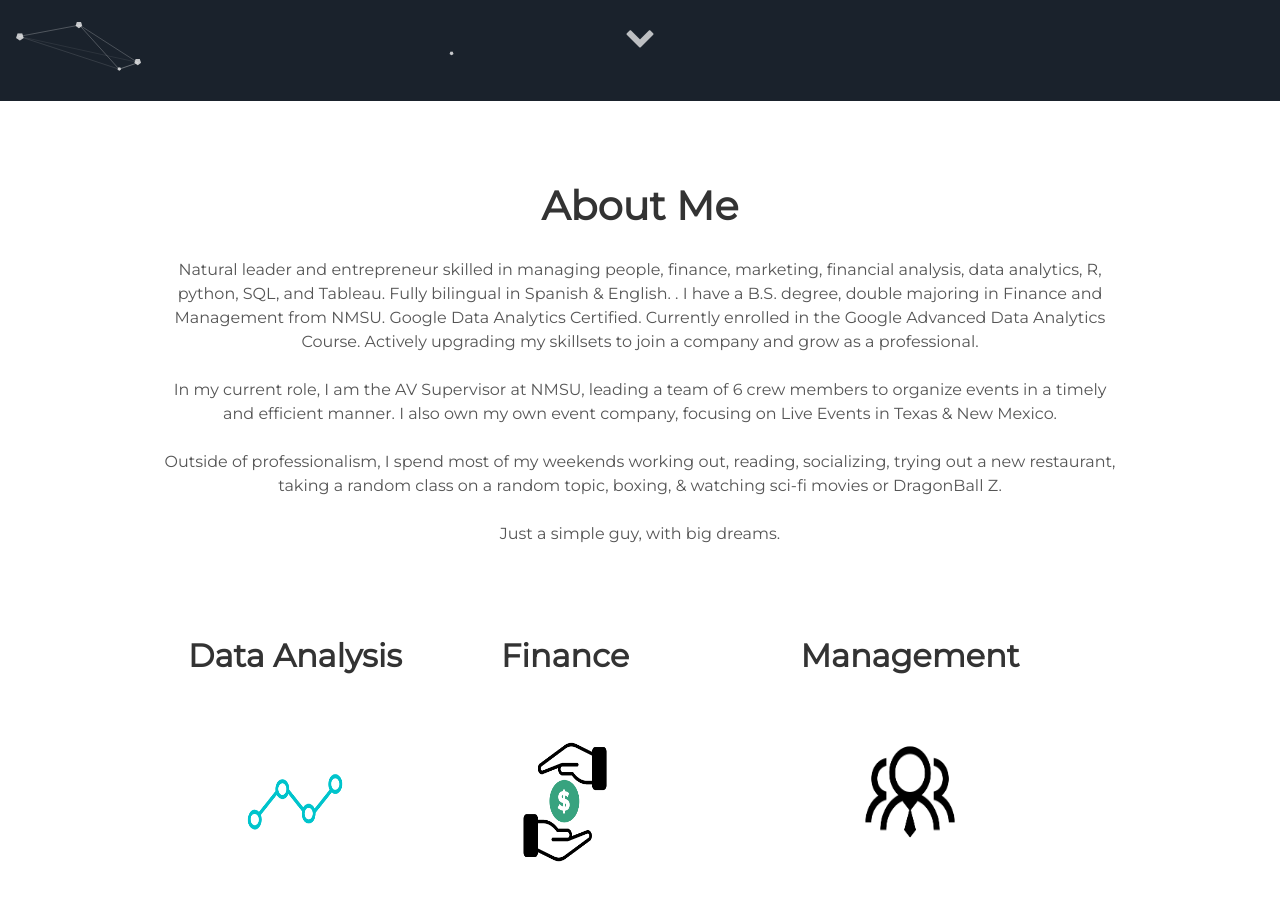
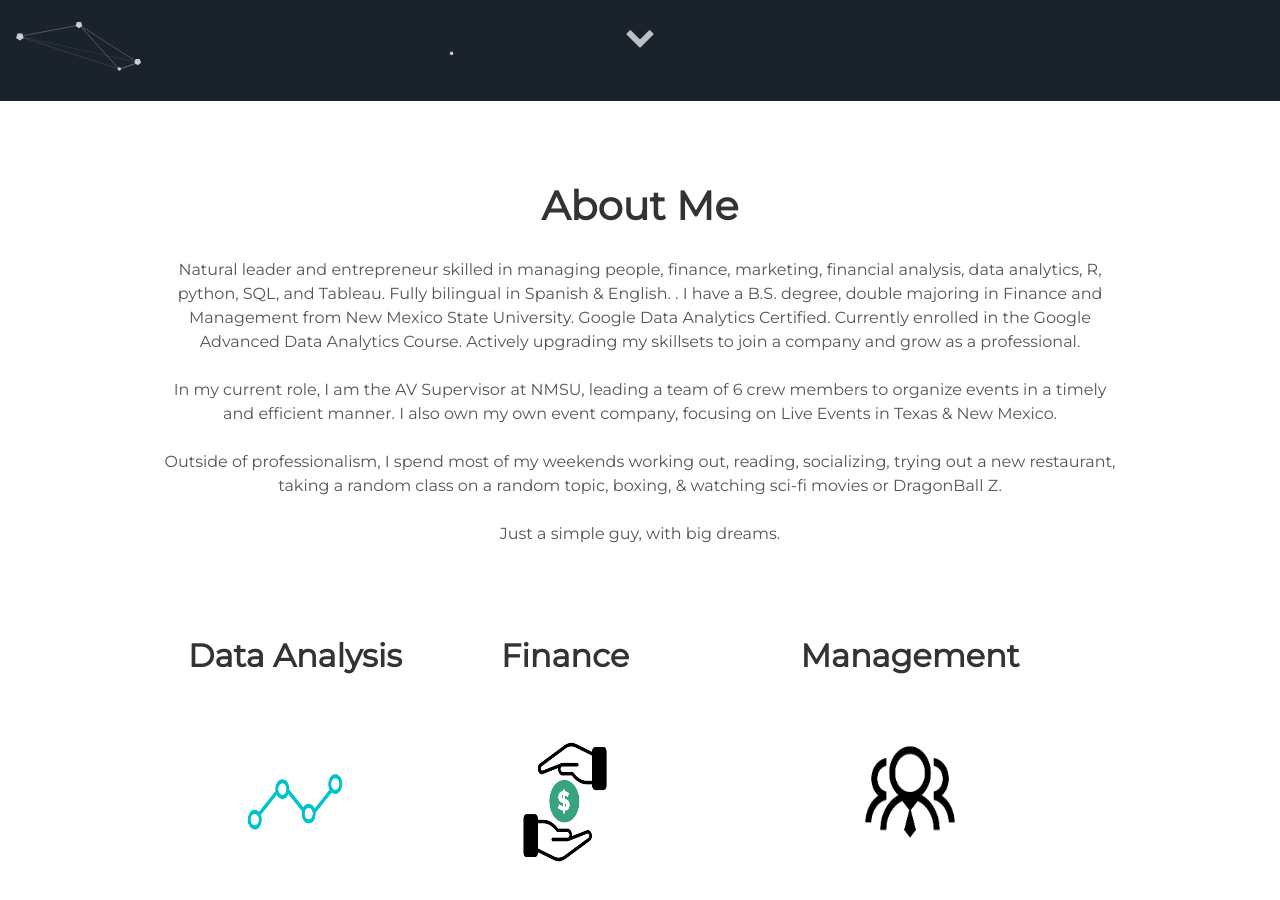
Before and after one commit to AlbertGalarza/AlbertGalarza.github.io, a Jekyll site: the page built from index.html, in a window 1280 px wide and 900 px high, scrolled down 799 px. Built offline with Jekyll 4.4.1, drawn with Linux system fonts in a browser that asks for light colours.

Commit message:
Update _config.yml

```diff
--- a/_config.yml
+++ b/_config.yml
@@ -6,7 +6,7 @@ description: Jekyll Theme Minimal Resume
 
 # User settings
 username: Alberto Galarza
-user_description: Natural leader and entrepreneur skilled in managing people, finance, marketing, financial analysis, data analytics, R, python, SQL, and Tableau. Fully bilingual in Spanish & English. . I have a B.S. degree, double majoring in Finance and Management from NMSU. Google Data Analytics Certified. Currently enrolled in the Google Advanced Data Analytics Course. Actively upgrading my skillsets to join a company and grow as a professional. <br><br>In my current role, I am the AV Supervisor at NMSU, leading a team of 6 crew members to organize events in a timely and efficient manner. I also own my own event company, focusing on Live Events in Texas & New Mexico.<br><br>Outside of professionalism, I spend most of my weekends working out, reading, socializing, trying out a new restaurant, taking a random class on a random topic, boxing, & watching sci-fi movies or DragonBall Z.<br><br>Just a simple guy, with big dreams.
+user_description: Natural leader and entrepreneur skilled in managing people, finance, marketing, financial analysis, data analytics, R, python, SQL, and Tableau. Fully bilingual in Spanish & English. . I have a B.S. degree, double majoring in Finance and Management from New Mexico State University. Google Data Analytics Certified. Currently enrolled in the Google Advanced Data Analytics Course. Actively upgrading my skillsets to join a company and grow as a professional. <br><br>In my current role, I am the AV Supervisor at NMSU, leading a team of 6 crew members to organize events in a timely and efficient manner. I also own my own event company, focusing on Live Events in Texas & New Mexico.<br><br>Outside of professionalism, I spend most of my weekends working out, reading, socializing, trying out a new restaurant, taking a random class on a random topic, boxing, & watching sci-fi movies or DragonBall Z.<br><br>Just a simple guy, with big dreams.
 user_title: Data Analytics | Data Visualization | Statistics | Finance | Management
 email: albertgalarza.ag@gmail.com
 linkedin_username: albertgalarza
```
